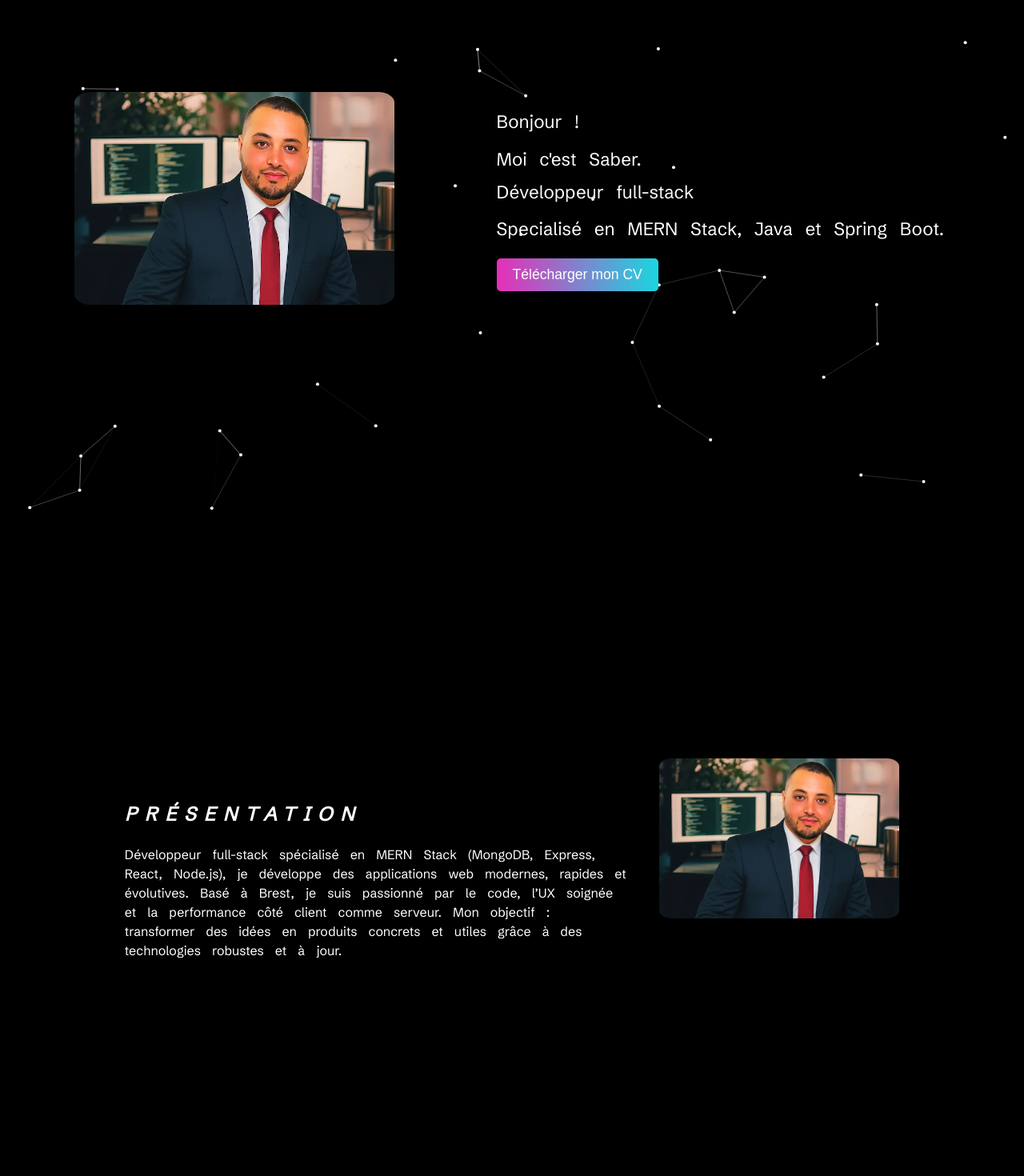
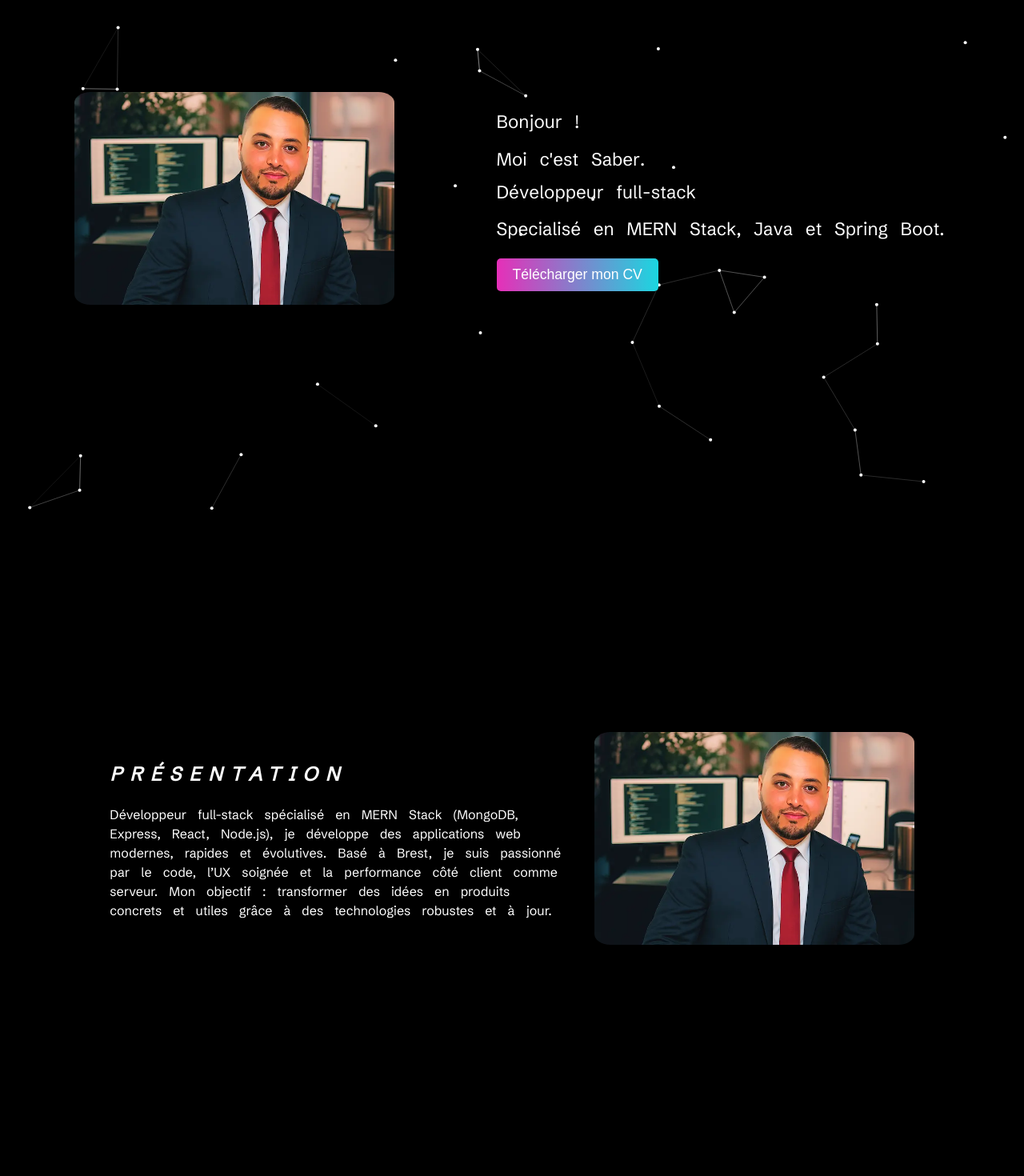
Before and after one commit to djerbiano/portfolio2025, a Next.js app: page / in a window 1280 px wide. Shown: the part 160-1630 px from the top of the page at 80% size. Built offline with nearby package versions, Linux system fonts and the light colour scheme.

Commit message:
test gsap animation

```diff
--- a/app/_ui/AboutMe.jsx
+++ b/app/_ui/AboutMe.jsx
@@ -4,7 +4,7 @@ export default function AboutMe() {
   return (
     <div className={styles.aboutContainer} id="presentation">
       <div className={styles.aboutTextContainer}>
-        <h2 className={styles.title}>PRÉSENTATION</h2>
+        <h2 className={`${styles.title} ${styles.aboutTitle}`}>PRÉSENTATION</h2>
         <p>
           Développeur full-stack spécialisé en MERN Stack (MongoDB, Express, React, Node.js), je développe des
           applications web modernes, rapides et évolutives. Basé à Brest, je suis passionné par le code, l’UX soignée et
--- a/app/_ui/Hero.jsx
+++ b/app/_ui/Hero.jsx
@@ -1,12 +1,112 @@
+"use client";
 import styles from "../page.module.css";
 import ImgProfile from "./ImgProfile";
+import { useRef } from "react";
+import gsap from "gsap";
+import SplitText from "gsap/SplitText";
+import { useGSAP } from "@gsap/react";
+
+gsap.registerPlugin(SplitText);
 
 export default function Hero() {
+  const container = useRef();
+  const buttonRef = useRef();
+  const imgContainer = useRef();
+
+  useGSAP(() => {
+    if (container.current && buttonRef.current && imgContainer.current) {
+      const textElements = container.current.querySelectorAll("p, h1, h2");
+      let split = new SplitText(textElements, {
+        type: "chars, words",
+      });
+
+      const tl = gsap.timeline();
+
+      tl.from(split.chars, {
+        y: 100,
+        duration: 1,
+        autoAlpha: 0,
+        stagger: {
+          amount: 0.5,
+          from: "random",
+        },
+      });
+
+      tl.from(buttonRef.current, {
+        x: 50,
+        duration: 2,
+        autoAlpha: 0,
+        duration: 0.8,
+      });
+
+      tl.from(
+        imgContainer.current,
+        {
+          x: -50,
+          duration: 2,
+          autoAlpha: 0,
+          duration: 0.8,
+        },
+        "-=1"
+      );
+    }
+  });
+
+  return (
+    <div className={styles.heroContainer} id="hero">
+      <ImgProfile animation={imgContainer} />
+      <div className={styles.heroTextContainer} ref={container}>
+        <p>Bonjour ! </p>
+        <h1 className={styles.heroTitle}>Moi c&apos;est Saber.</h1>
+        <h2 className={styles.heroTitle}>Développeur full-stack</h2>
+        <p>Specialisé en MERN Stack, Java et Spring Boot.</p>
+        <button ref={buttonRef} className={styles.highlight}>
+          Télécharger mon CV
+        </button>
+      </div>
+    </div>
+  );
+}
+
+/*
+
+
+"use client";
+import styles from "../page.module.css";
+import ImgProfile from "./ImgProfile";
+import { useRef } from "react";
+import gsap from "gsap";
+import SplitText from "gsap/SplitText";
+import { useGSAP } from "@gsap/react";
+
+gsap.registerPlugin(SplitText);
+
+export default function Hero() {
+  const container = useRef();
+
+  useGSAP(() => {
+    if (container.current) {
+      const textElements = container.current.querySelectorAll("p, h1, h2");
+      let split = new SplitText(textElements, {
+        type: "chars, words",
+      });
+
+      gsap.from(split.chars, {
+        y: 100,
+        duration: 1,
+        autoAlpha: 0,
+        stagger: {
+          amount: 0.5,
+          from: "random",
+        },
+      });
+    }
+  });
   return (
     <div className={styles.heroContainer} id="hero">
       <ImgProfile />
-      <div className={styles.heroTextContainer}>
-        <p>Bonjour !</p>
+      <div className={styles.heroTextContainer} ref={container}>
+        <p>Bonjour ! </p>
         <h1 className={styles.heroTitle}>Moi c&apos;est Saber.</h1>
         <h2 className={styles.heroTitle}>Développeur full-stack</h2>
         <p>Specialisé en MERN Stack, Java et Spring Boot.</p>
@@ -15,3 +115,5 @@ export default function Hero() {
     </div>
   );
 }
+
+*/
--- a/app/_ui/ImgProfile.jsx
+++ b/app/_ui/ImgProfile.jsx
@@ -1,8 +1,8 @@
 import Image from "next/image";
 import styles from "../page.module.css";
-export default function ImgProfile() {
+export default function ImgProfile({ animation }) {
   return (
-    <div className={styles.personnelImageContainer}>
+    <div className={styles.personnelImageContainer} ref={animation}>
       <Image
         className={styles.personnelImage}
         src="/sg2025.webp"
--- a/app/page.module.css
+++ b/app/page.module.css
@@ -92,10 +92,7 @@
   margin-top: 10vh;
   gap: 10vw;
   margin: auto;
-  & :first-child {
-    width: 50%;
-    max-width: 400px;
-  }
+
 }
 .heroTextContainer {
   display: flex;
@@ -123,6 +120,10 @@
   font-size: 1.1rem;
   width: max-content;
 }
+.personnelImageContainer {
+  width: 50%;
+  max-width: 400px;
+}
 .personnelImageContainer .personnelImage {
   width: 100%;
   height: 100%;
@@ -143,19 +144,20 @@
   display: flex;
   justify-content: center;
   align-items: center;
-  width: 100%;
+  width: 90%;
   min-height: 100vh;
   margin-top: 10vh;
   gap: 3vw;
   margin: auto;
-  & > :last-child {
-    width: 300px;
-  }
+
 }
 .aboutTextContainer {
   width: 50%;
   word-spacing: 10px;
   line-height: 1.5;
+}
+.aboutTitle{
+  margin-top: 0px;
 }
 .projectsContainer {
   display: flex;
```
Also changed, not shown: app/globals.css (line endings or trailing spaces).
